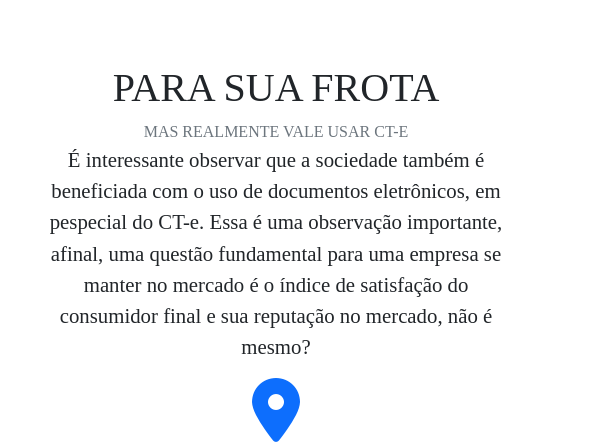
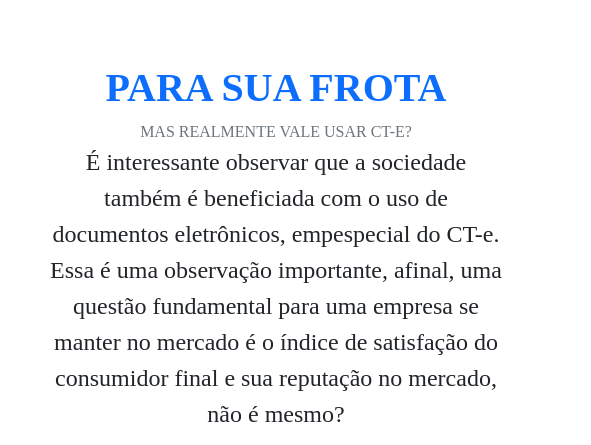
Before and after one commit to brunoDEVJ/Ct-e, a website: page index.html in a window 1280 px wide. Shown: the top 445 px of the page, 44-635 px from the left. Drawn offline with nearby package versions, Linux system fonts and the light colour scheme.

Commit message:
correção letra

```diff
--- a/index.html
+++ b/index.html
@@ -14,6 +14,13 @@
 
     * {
         font-family: 'open sans extra bold';
+
+    }
+
+    .htitulo {
+        color: #0d6efd;
+        /* color: #053574; */
+        font-weight: bold;
 
     }
 
@@ -49,7 +56,7 @@
     }
 
     .fz {
-        font-size: 1.3em;
+        font-size: 1.5em;
     }
     .fa-color{
         color: #0d6efd
@@ -59,12 +66,12 @@
 <body>
     <div class="containerr">
         <div class="esquerda">
-            <h1 class="titulo">PARA SUA FROTA</h1>
-            <span class="text-muted">MAS REALMENTE VALE USAR CT-E</span>
+            <h1 class="htitulo">PARA SUA FROTA</h1>
+            <span class="text-muted">MAS REALMENTE VALE USAR CT-E?</span>
             <p class="fz">
                 É interessante observar que a sociedade
                 também é beneficiada com o uso de
-                documentos eletrônicos, em pespecial do CT-e.
+                documentos eletrônicos, empespecial do CT-e.
                 Essa é uma observação importante, afinal,
                 uma questão fundamental para uma empresa
                 se manter no mercado é o índice de satisfação
```
